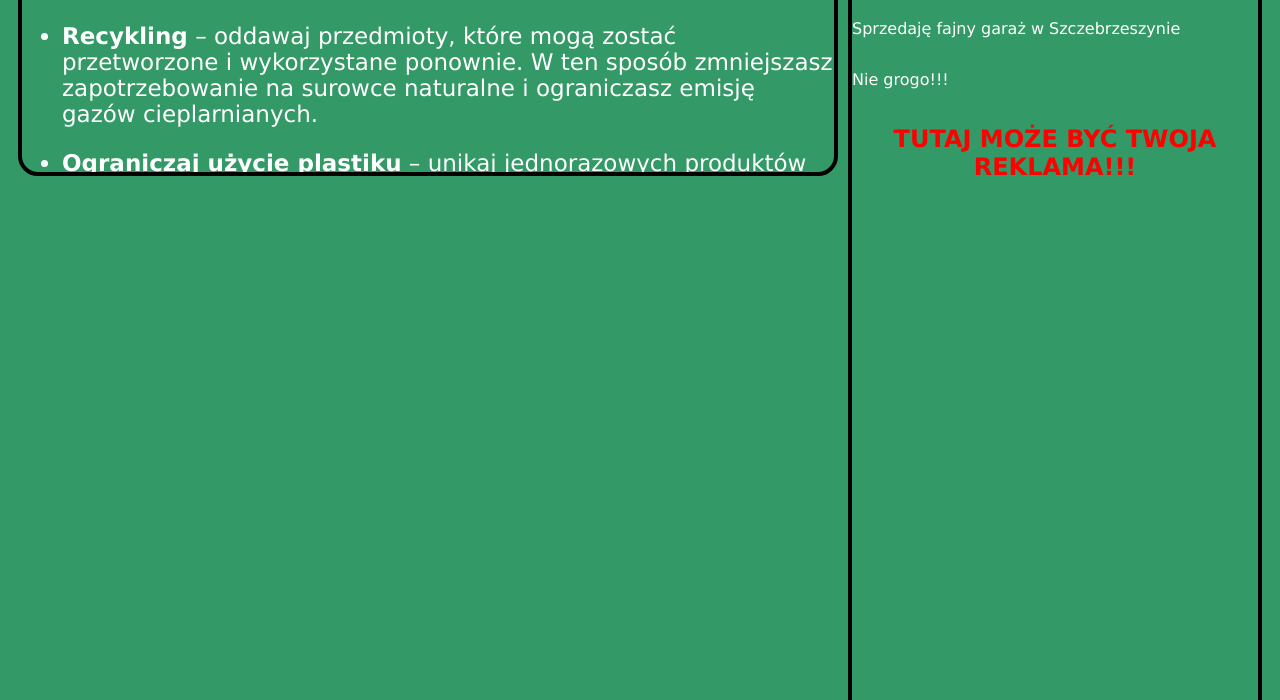
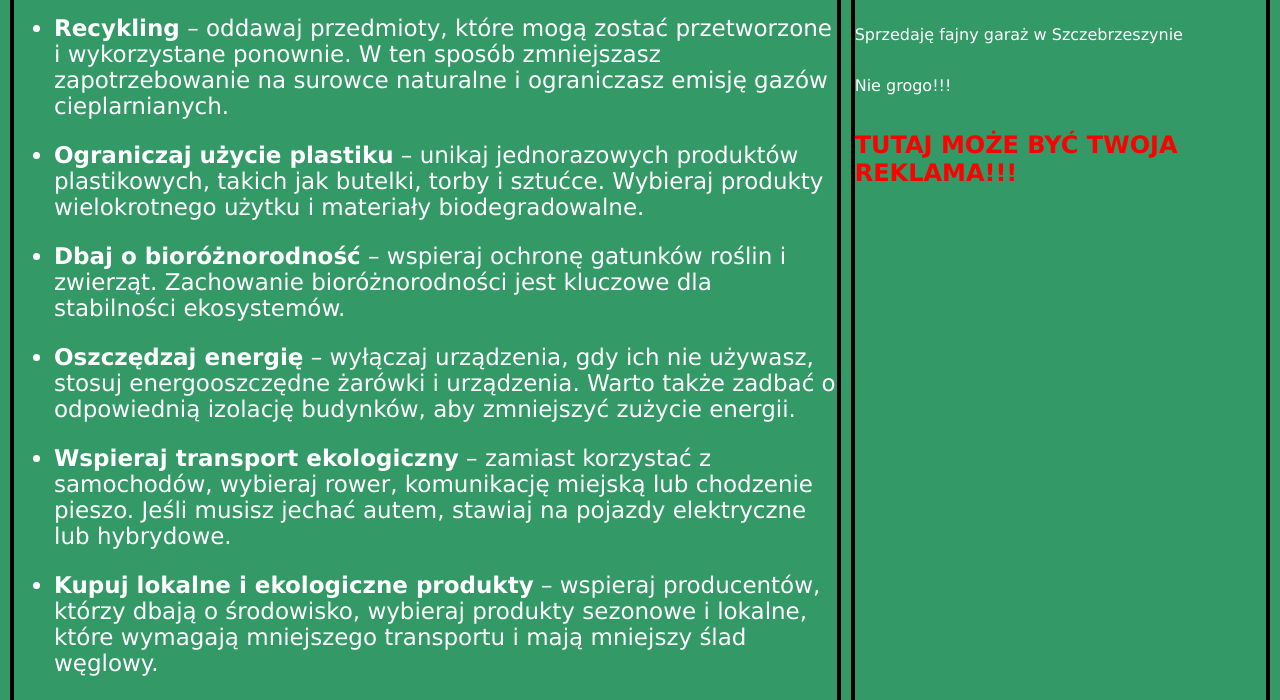
Before and after one commit to dgmity/html-projects, a PHP site: page /ekologia/index.html in a window 1280 px wide. Shown: the part 501-1201 px from the top of the page. Run offline with PHP 8.4, Linux system fonts and the light colour scheme.

Commit message:
Update style.css

```diff
--- a/ekologia/style.css
+++ b/ekologia/style.css
@@ -3,28 +3,27 @@ html, body {
     font-family: Verdana, Geneva, Tahoma, sans-serif;
     background-color: rgb(51, 153, 102);
     color: white;
+    margin: 0;
 }
 
 #header {
     display: flex;
-    flex: 2;
+    flex: 0 0 auto;
     color: white;
     font-size: 150%;
     align-items: center;
     justify-content: center;
-    width: auto;
+    width: 100%;
     height: 10%;
     border: 4px dashed white;
     border-radius: 20px;
     background-image: url('https://img.freepik.com/premium-zdjecie/naturalne-zielone-liscie-rosliny-wiosenne-tlo-srodowisko-ekologia-zielen-tapety-generatywne-ai_538159-8497.jpg');
 }
 
-h2 {
-    text-align: center;
-}
 #main {
-    height: 80%;
     display: flex;
+    flex-direction: row;
+    height: calc(100% - 10% - 5%);
     margin: 5px;
 }
 
@@ -34,15 +33,14 @@ h2 {
     border-radius: 20px;
     margin: 5px;
     font-size: 23px;
-    height: 500px;
-    overflow-y: scroll;
+    max-height: 100%;
+    overflow-y: auto;
 }
 
-
 #aside {
+    flex: 1;
     display: flex;
     flex-direction: column;
-    flex: 1;
     border: 4px solid black;
     border-radius: 20px;
     margin: 5px;
@@ -61,4 +59,7 @@ h2 {
     border: 4px solid black;
     border-radius: 20px;
     background-image: url('https://img.freepik.com/premium-zdjecie/naturalne-zielone-liscie-rosliny-wiosenne-tlo-srodowisko-ekologia-zielen-tapety-generatywne-ai_538159-8497.jpg');
+    display: flex;
+    align-items: center;
+    justify-content: center;
 }
```
